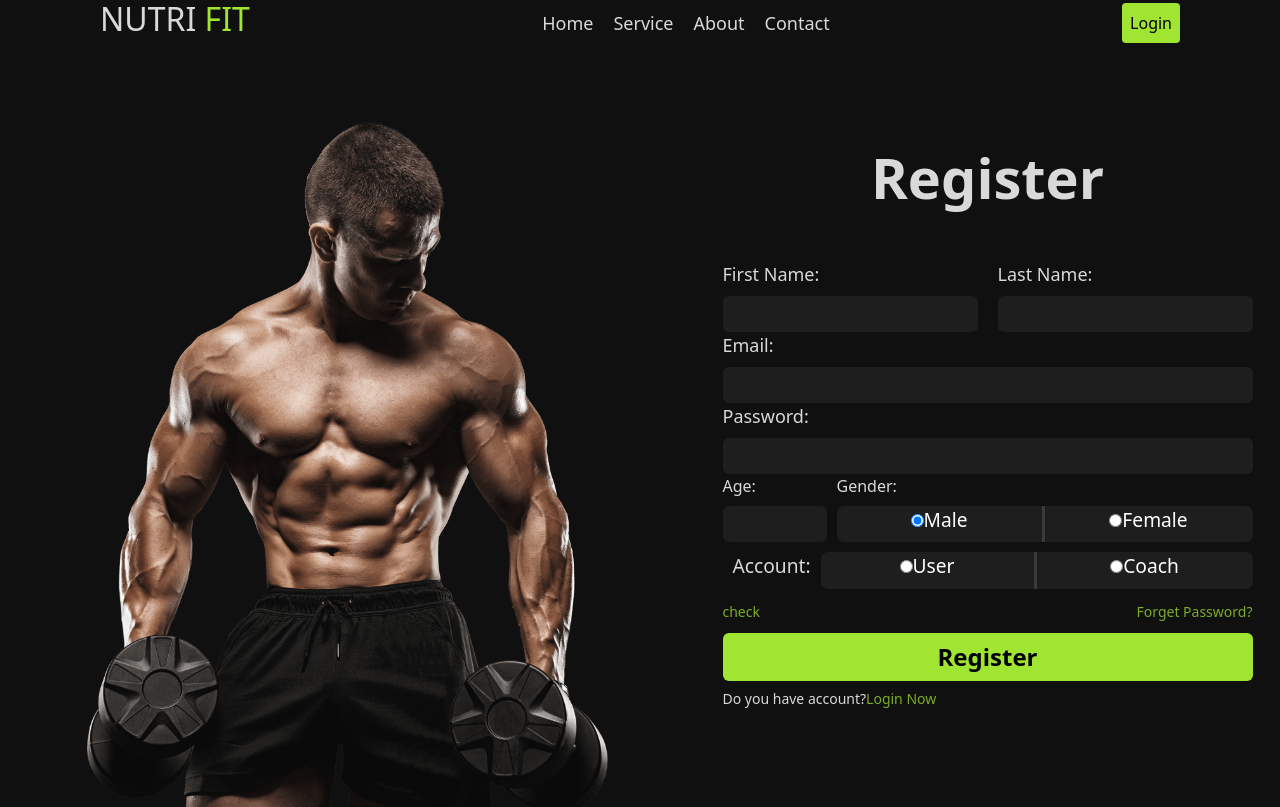
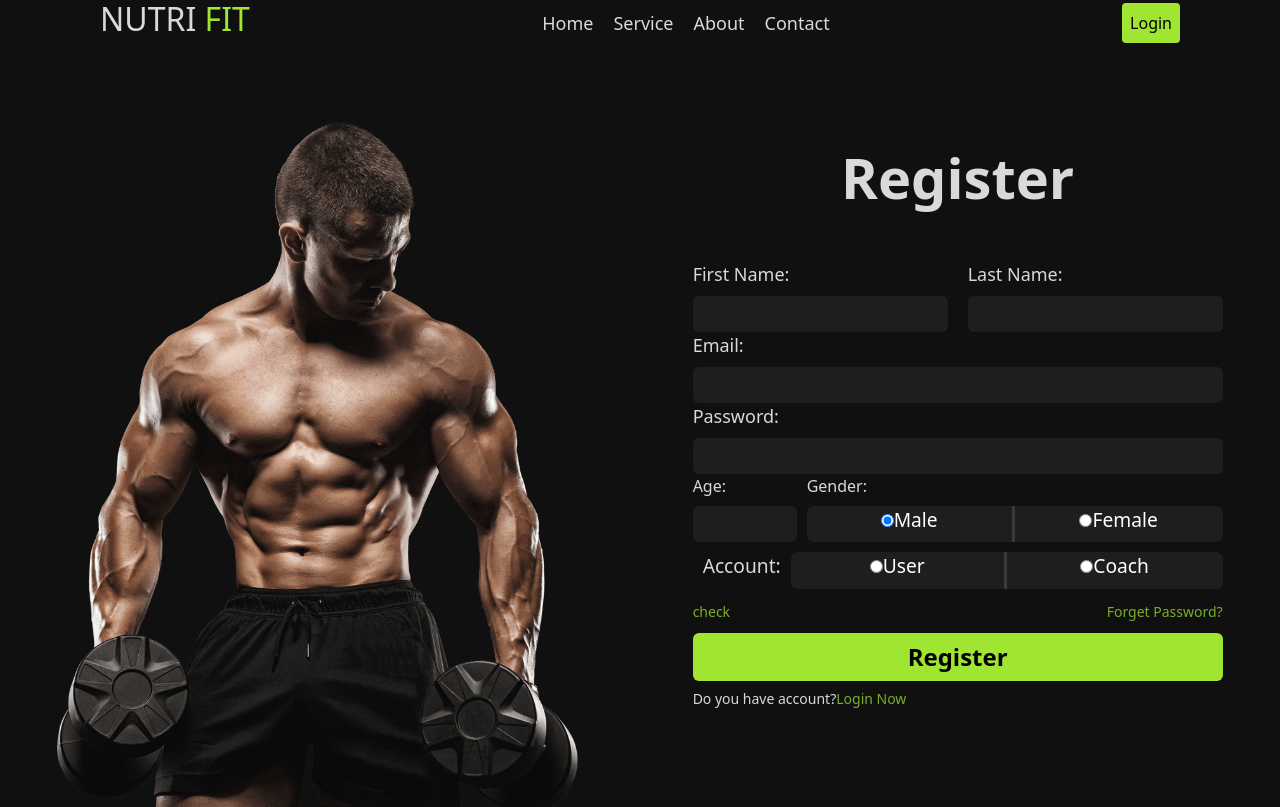
Before and after one commit to usfaql/MERAKI_Academy_Project_5_forked, a React (Create React App) app in the folder frontend/: page / in a window 1280 px wide. Built offline with nearby package versions, Linux system fonts and the light colour scheme.

Commit message:
Some Edite For Style Register Page

```diff
--- a/frontend/src/components/RegisterPage/Register.css
+++ b/frontend/src/components/RegisterPage/Register.css
@@ -3,10 +3,10 @@
   display: flex;
   background-color: #101010;
   justify-content: space-around;
+  align-content: center;
 
 }
 .Left-Image {
-  width: 50%;
   height: 100%;
   padding: 0;
   margin: 0;
```
